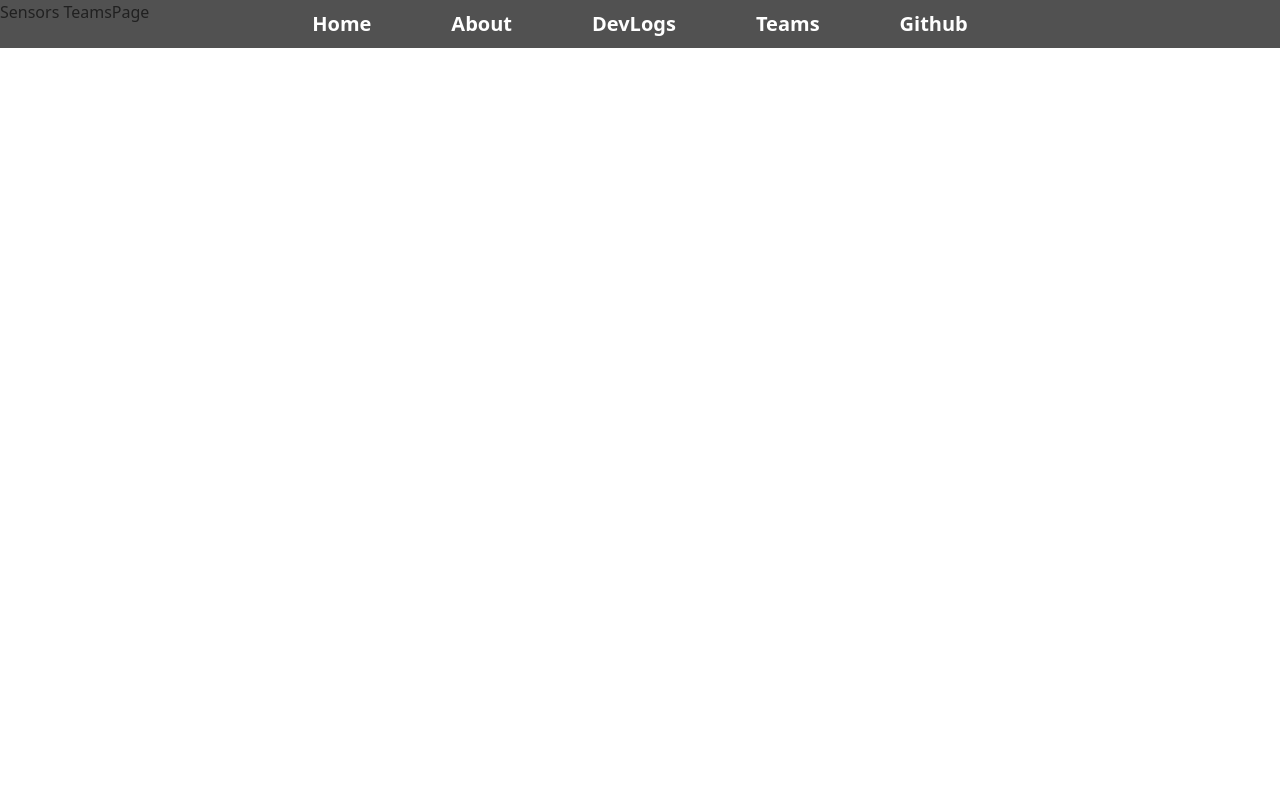
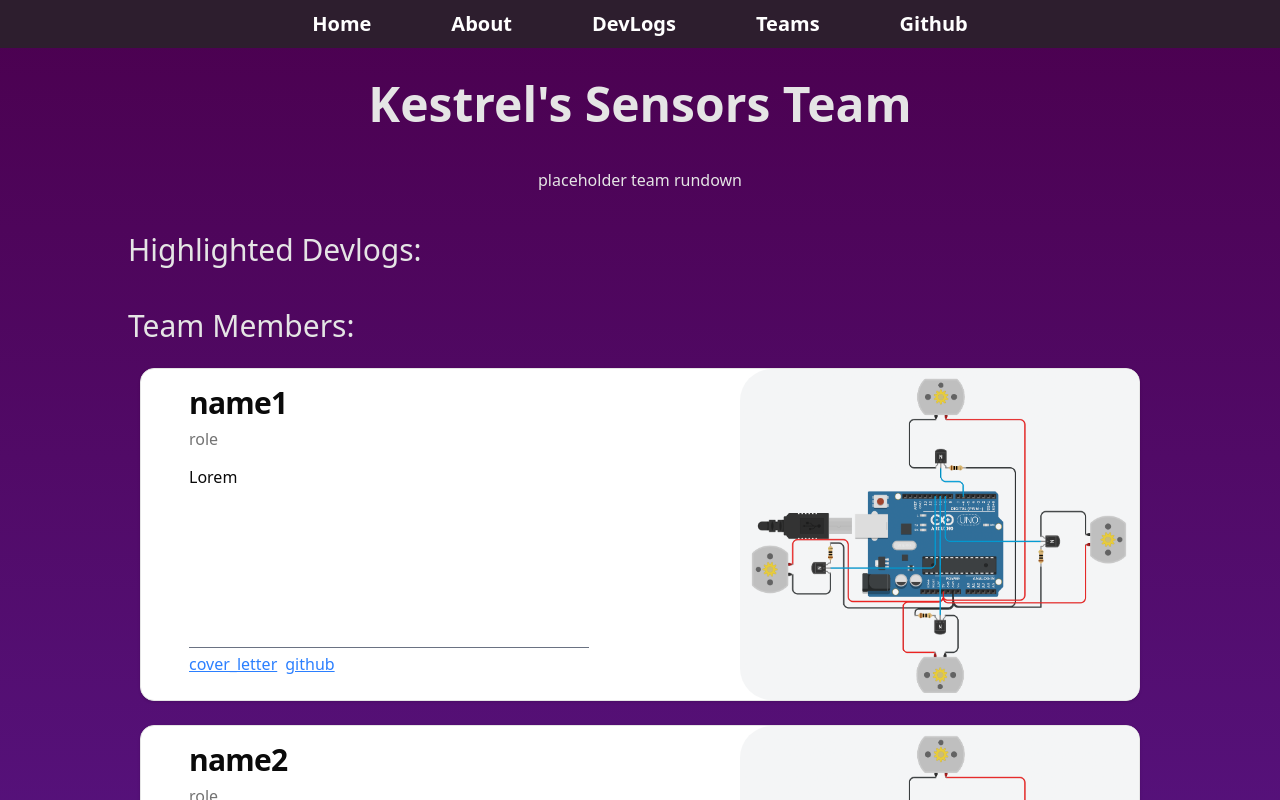
Before and after one commit to satasatalight/kestrel-ucf, a Next.js app: page /teams/sensors in a window 1280 px wide. Shown: the top 800 px of the page. Built offline with nearby package versions, Linux system fonts and the light colour scheme.

Commit message:
build member card component

```diff
--- /dev/null
+++ b/app/teams/_components/MemberCard.tsx
@@ -0,0 +1,54 @@
+import Image, { StaticImageData } from "next/image";
+import Link from "next/link"
+import{
+    Card,
+    CardContent,
+    CardDescription,
+    CardFooter,
+    CardHeader,
+    CardTitle,
+} from "@/components/ui/card";
+import { link } from "fs";
+
+export interface MemberCardProps{
+    name: string;
+    role: string;
+    description: string;
+    image: StaticImageData;
+    links: Array<LinkProps>;
+}
+
+interface LinkProps{
+    type: string;
+    href: string;
+}
+
+const MemberCard = ({name, description, role, image, links} : MemberCardProps) => {
+    const LinksElement = links.map((link) => {
+        return <a className="text-blue-500 decoration-blue-500 underline pe-2" href={link.href}>{link.type}</a>
+    })
+
+    return <Card className="flex justify-between text-left overflow-hidden">
+        <CardContent className="pb-0 flex flex-col justify-between">
+            <CardHeader className="pb-3 pt-4">
+                <CardTitle className="text-3xl">
+                    {name}
+                </CardTitle>
+                <CardDescription className="text-1xl pb-2">
+                    {role}
+                </CardDescription>
+                <p className="mb-2">
+                    {description}
+                </p>
+            </CardHeader>
+
+            <CardFooter className="border-gray-500 border-t w-100 mx-6 px-0 pt-1">
+                {LinksElement}
+            </CardFooter>
+        </CardContent>
+
+        <Image className="max-w-4/10 rounded-l-4xl" src={image} alt={name}/>
+    </Card>
+}
+
+export default MemberCard;
--- a/app/teams/sensors/page.tsx
+++ b/app/teams/sensors/page.tsx
@@ -1,7 +1,71 @@
 import React from "react";
+import placeholder from "@/public/ArduinoBoard.png";
+import MemberCard, { MemberCardProps } from "../_components/MemberCard";
 
 const SensorsTeamPage = () => {
-  return <div>Sensors TeamsPage</div>;
+  const members: MemberCardProps[] = [
+    {
+      name: "name1",
+      role: "role",
+      description: "Lorem ",
+      image: placeholder,
+      links: [
+        {
+          type: "cover_letter",
+          href: "./"
+        },
+        {
+          type: "github",
+          href: "./"
+        }
+      ]
+    },
+    {
+      name: "name2",
+      role: "role",
+      description: "Lorem ipsum dolor sit amet, consectetur adipiscing elit, sed do eiusmod tempor incididunt ut labore et dolore magna aliqua. Ut enim ad minim veniam, quis nostrud exercitation ullamco laboris nisi ut aliquip ex ea commodo consequat. Duis aute irure dolor in reprehenderit in voluptate velit esse cillum dolore eu fugiat nulla pariatur. Excepteur sint occaecat cupidatat non proident, sunt in culpa qui officia deserunt mollit anim id est laborum.",
+      image: placeholder,
+      links: [
+        {
+          type: "linkedin",
+          href: "./"
+        },
+        {
+          type: "resume",
+          href: "./"
+        }
+      ]
+    },
+  ];
+
+  return <div className="bg-linear-to-t from-purple-900 to-fuchsia-950 text-neutral-200">
+    <h1 className="pt-20 text-5xl text-center font-bold font-mono">
+      Kestrel's Sensors Team
+    </h1>
+
+    <div className="container mx-auto max-w-5xl">
+
+      {/* Rundown */}
+      <p className="pt-10 text-base text-center">
+        placeholder team rundown
+      </p>
+
+      {/* Highlighted Devlogs */}
+      <h2 className="pt-10 text-3xl font-light font-mono">Highlighted Devlogs:</h2>
+
+      {/* Team Member Overviews */}
+      <h2 className="pt-10 text-3xl font-light font-mono">Team Members:</h2>
+      <div className="flex justify-center items-center mx-3">
+        <div className="flex flex-wrap w-full pt-6 pb-15 gap-6">
+          {members.map((member) => {
+
+            return <MemberCard key={member.name} {...member}/>
+          })}
+        </div>
+      </div>
+
+    </div>
+  </div>;
 };
 
 export default SensorsTeamPage;
```
